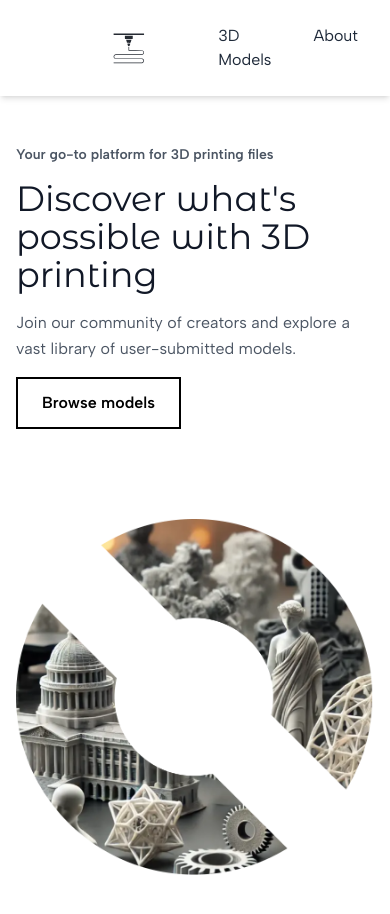
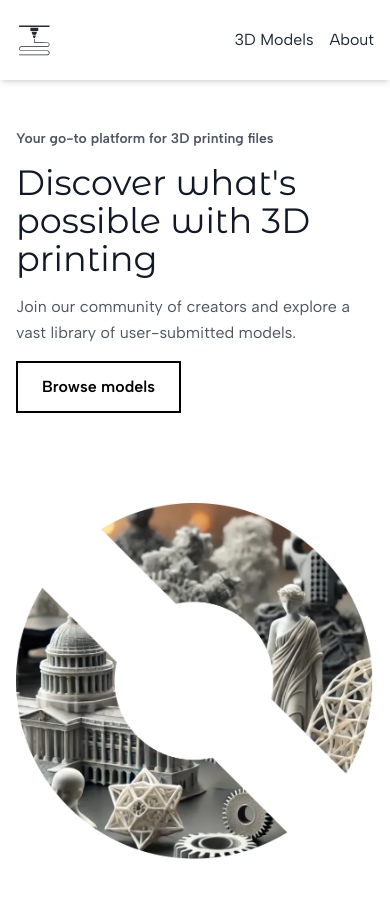
Before and after one commit to Gr7ed/printforge-app-v1, a Next.js app: page / in a window 390 px wide. Shown: the top 914 px of the page. Built offline with nearby package versions, Linux system fonts and the light colour scheme.

Commit message:
Refactor header layout for improved responsiveness and structure

```diff
--- a/app/layout.tsx
+++ b/app/layout.tsx
@@ -31,17 +31,15 @@ export default function RootLayout(
         <link rel="icon" type="image/x-icon" href="/favicon.ico" />
       </head>
       <body className={`${montserratAlternates.variable} ${albertSans.className}`}>
-        <header className="flex items-center justify-between px-8 py-6 bg-white text-gray-800 shadow-md">
-          <div className="flex items-center gap-2">
+        <header className="flex w-full items-center justify-between bg-white px-4 py-6 text-gray-800 shadow-md sm:px-6 md:px-8">
+          <div>
             <Link href="/">
-              <Image src={PrintForgeLogo} alt="PrintForge Logo" className="hidden md:block h-8" />
-            </Link>
-            <Link href="/">
-              <Image src={PrintForgeLogoMobile} alt="PrintForge Logo" className="md:hidden h-8" />
+              <Image src={PrintForgeLogo} alt="PrintForge Logo" className="hidden h-8 w-auto md:block" />
+              <Image src={PrintForgeLogoMobile} alt="PrintForge Logo" className="h-8 w-auto md:hidden sm:block" />
             </Link>
           </div>
-          <nav>
-            <ul className="flex gap-8">
+          <nav className="ml-auto">
+            <ul className="flex whitespace-nowrap gap-4 sm:gap-8">
               <li><Link href="/3d-models" className="hover:underline hover:underline-offset-10 hover:text-orange-400 ">3D Models</Link></li>
               <li><Link href="/about" className="hover:underline hover:underline-offset-10 hover:text-orange-400 ">About</Link></li>
             </ul>
```
